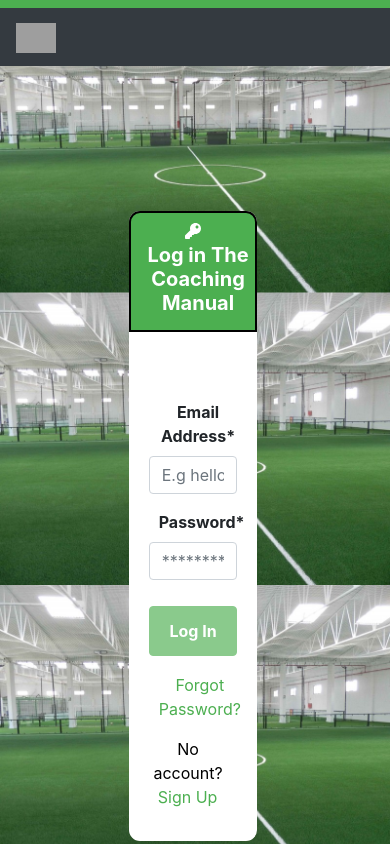
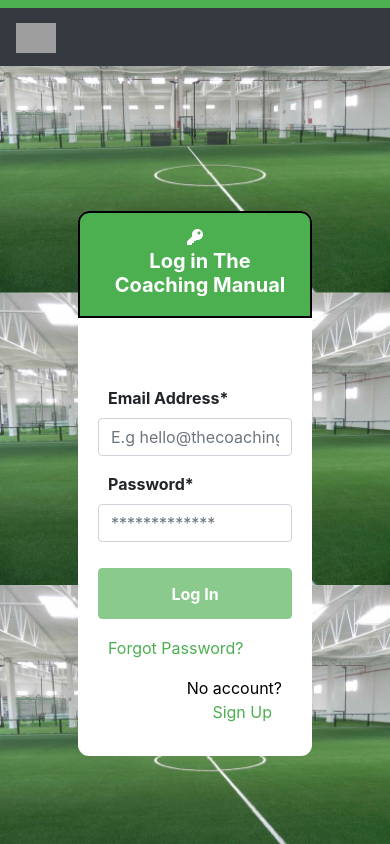
Before and after one commit to Orteu/The_Manual_Coach, a React (Create React App) app: page / in a window 390 px wide. Built offline with nearby package versions, Linux system fonts and the light colour scheme; grey boxes are pictures that could not be loaded.

Commit message:
a bit of responsive styles

```diff
--- a/src/App.css
+++ b/src/App.css
@@ -48,20 +48,34 @@
   background: #4caf50;
 }
 
-body{
+html{
   background-image: url("./img/background.jpg");
-  background-size:cover;
+  -webkit-background-size: cover;
+  -moz-background-size: cover;
+  -o-background-size: cover;
+  background-size: cover;
 }
 
-@media only screen and (max-device-width: 480px) {
-    .fullContainer {
-        width: 60%;
-    }
+
+@media only screen and (max-width: 768px) {
+  /* For mobile phones: */
+  .fullContainer {
+    background-color: #ffffff;
+    width: 60% !important;
+    height: max-content;
+    position: absolute;
+    top: 25%;
+    left: 20% !important;
+    border-radius: 11px 11px 11px 11px;
+    -moz-border-radius: 11px 11px 11px 11px;
+    -webkit-border-radius: 11px 11px 11px 11px;
+  }
+
 }
 
 .fullContainer {
     background-color: #ffffff;
-    width: 33%;
+    width: max-content;
     height: max-content;
     position: absolute;
     top: 25%;
@@ -114,7 +128,8 @@
 }
 
 .errorContainer{
-  margin-top: 15%;
+  margin-top: 15% !important;
+  margin: 5%;
 }
 
 #forgot{
```
